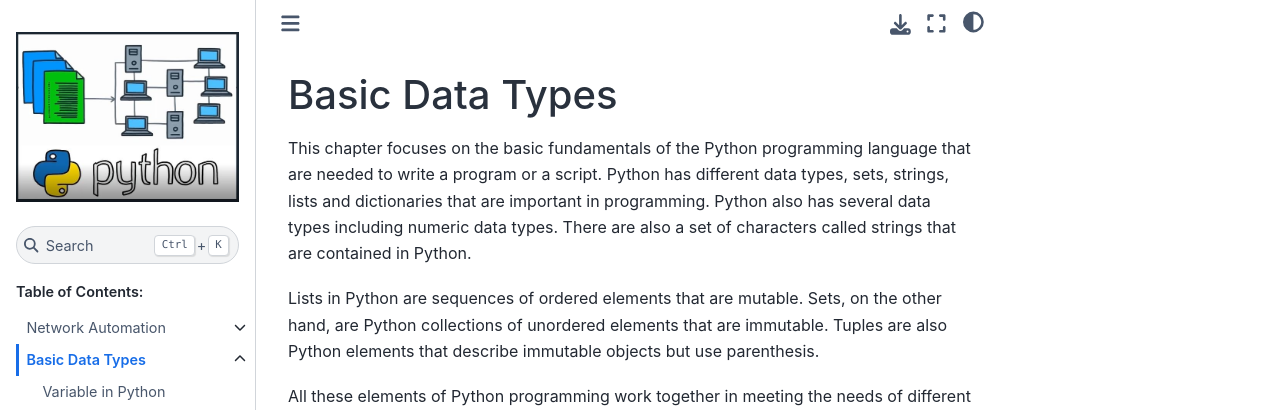
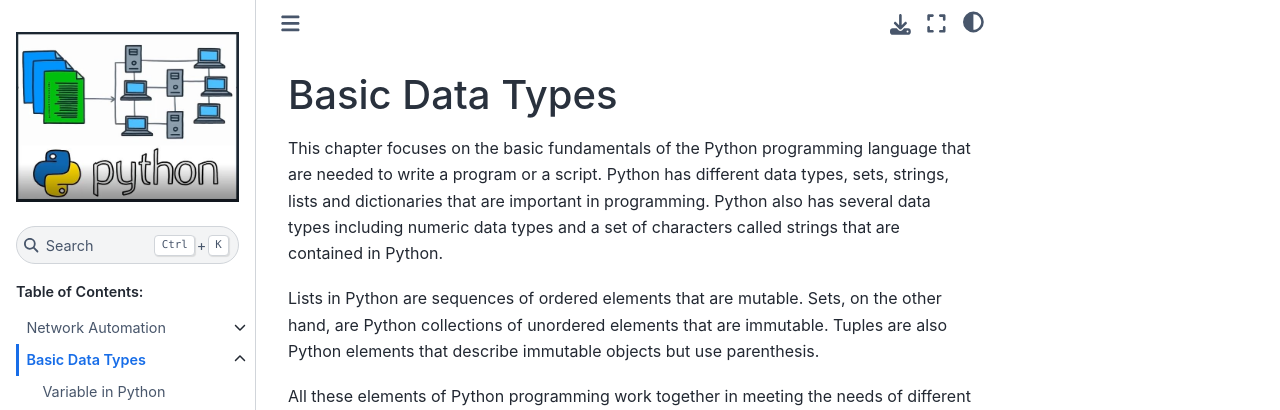
Before and after one commit to sydasif/python-book, a Sphinx documentation site: the page built from docs/source/02_basic/index.md, in a window 1280 px wide and 1337 px high. Shown: the top 410 px of the window. Built offline with Sphinx 7.4.7 and the Sphinx Book theme 1.1.4, drawn with Linux system fonts in a browser that asks for light colours.

Commit message:
update data type

```diff
--- a/docs/source/02_basic/index.md
+++ b/docs/source/02_basic/index.md
@@ -1,6 +1,6 @@
 # Basic Data Types
 
-This chapter focuses on the basic fundamentals of the Python programming language that are needed to write a program or a script. Python has different data types, sets, strings, lists and dictionaries that are important in programming. Python also has several data types including numeric data types. There are also a set of characters called strings that are contained in Python.
+This chapter focuses on the basic fundamentals of the Python programming language that are needed to write a program or a script. Python has different data types, sets, strings, lists and dictionaries that are important in programming. Python also has several data types including numeric data types and a set of characters called strings that are contained in Python.
 
 Lists in Python are sequences of ordered elements that are mutable. Sets, on the other hand, are Python collections of unordered elements that are immutable. Tuples are also Python elements that describe immutable objects but use parenthesis.
 
```
